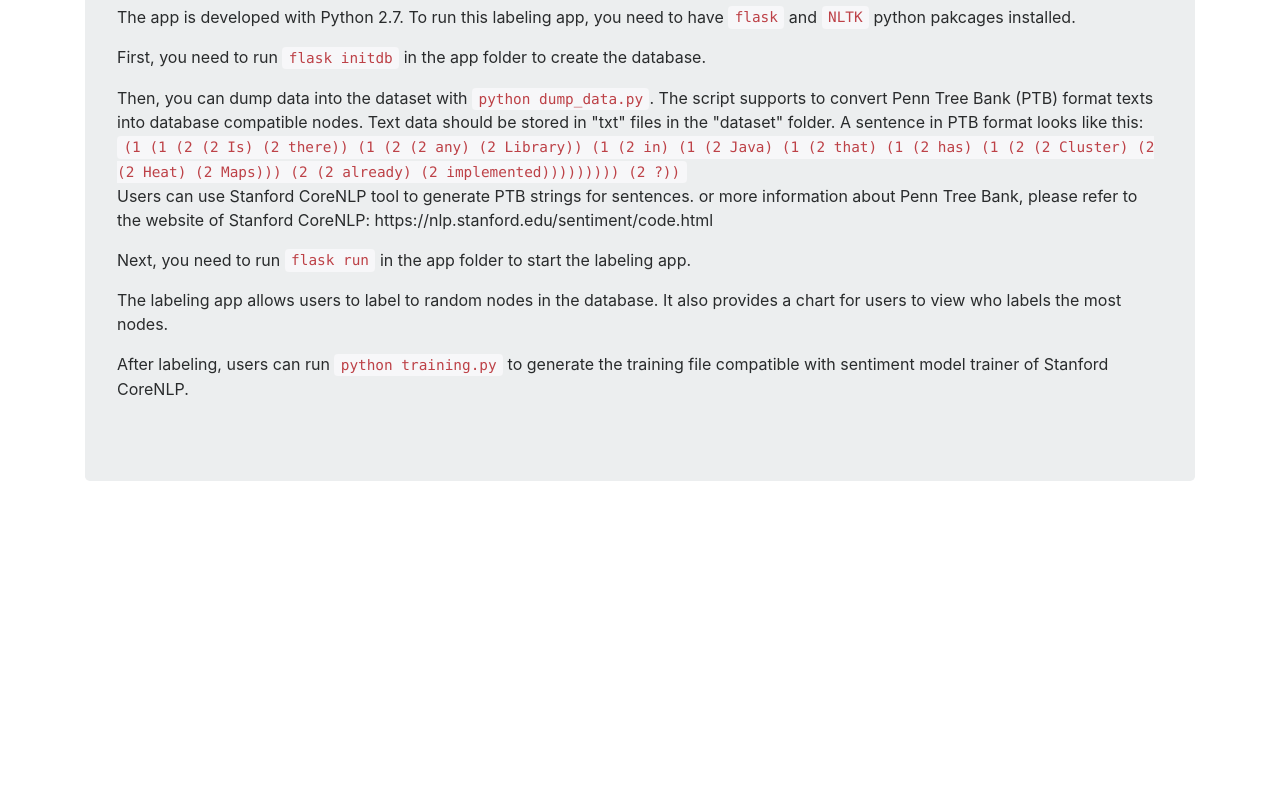
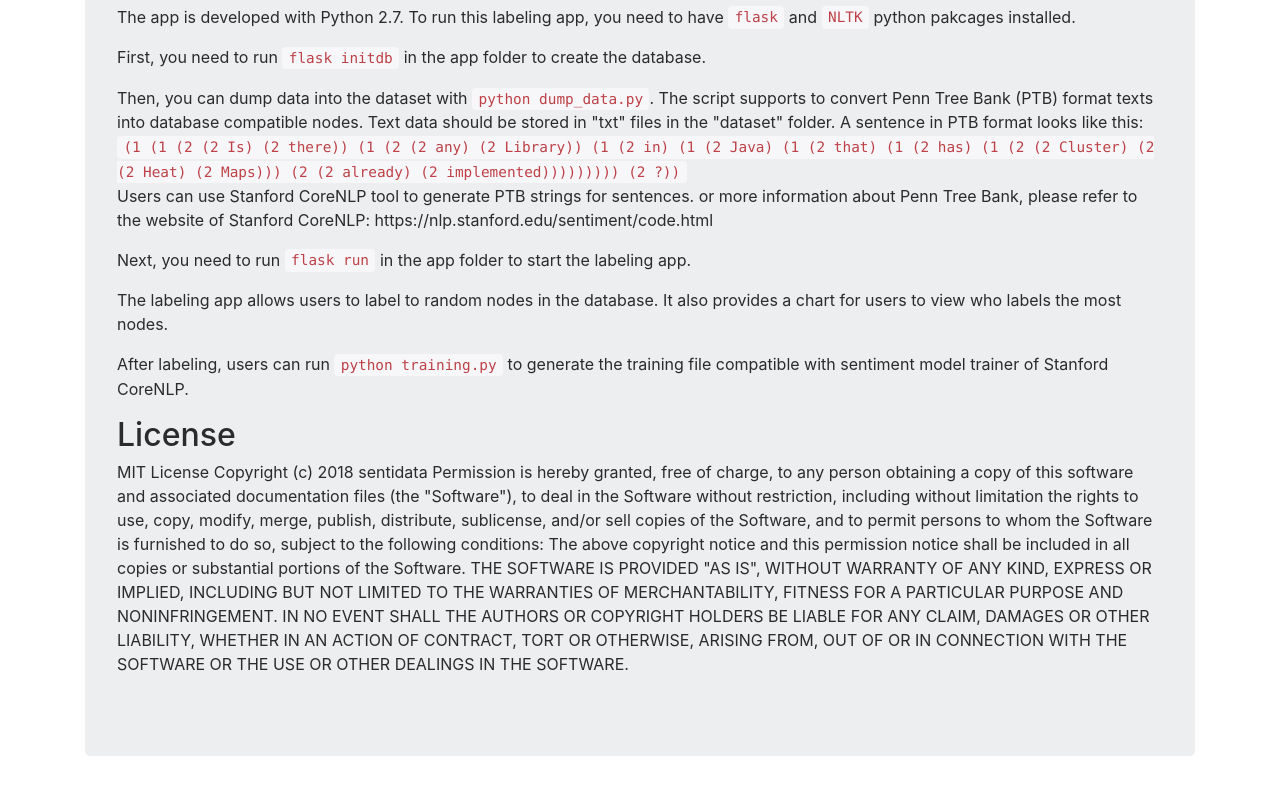
Before and after one commit to sentidata/sentidata.github.io, a plain HTML site: page index.html in a window 1280 px wide. Shown: the part 405-1193 px from the top of the page. Before the commit the page ends 918 px from the top, so only its background shows below. Drawn offline with nearby package versions, Linux system fonts and the light colour scheme.

Commit message:
Update index.html

```diff
--- a/index.html
+++ b/index.html
@@ -51,6 +51,31 @@
       <p>The labeling app allows users to label to random nodes in the database. It also provides a chart for users to view who labels the most nodes.</p>
 
       <p>After labeling, users can run <code>python training.py</code> to generate the training file compatible with sentiment model trainer of Stanford CoreNLP.</p>
+
+      <h2>License</h2>
+      <p>
+      MIT License
+
+Copyright (c) 2018 sentidata
+
+Permission is hereby granted, free of charge, to any person obtaining a copy
+of this software and associated documentation files (the "Software"), to deal
+in the Software without restriction, including without limitation the rights
+to use, copy, modify, merge, publish, distribute, sublicense, and/or sell
+copies of the Software, and to permit persons to whom the Software is
+furnished to do so, subject to the following conditions:
+
+The above copyright notice and this permission notice shall be included in all
+copies or substantial portions of the Software.
+
+THE SOFTWARE IS PROVIDED "AS IS", WITHOUT WARRANTY OF ANY KIND, EXPRESS OR
+IMPLIED, INCLUDING BUT NOT LIMITED TO THE WARRANTIES OF MERCHANTABILITY,
+FITNESS FOR A PARTICULAR PURPOSE AND NONINFRINGEMENT. IN NO EVENT SHALL THE
+AUTHORS OR COPYRIGHT HOLDERS BE LIABLE FOR ANY CLAIM, DAMAGES OR OTHER
+LIABILITY, WHETHER IN AN ACTION OF CONTRACT, TORT OR OTHERWISE, ARISING FROM,
+OUT OF OR IN CONNECTION WITH THE SOFTWARE OR THE USE OR OTHER DEALINGS IN THE
+SOFTWARE.
+    </p>
     </div>
   </div>
 
```
